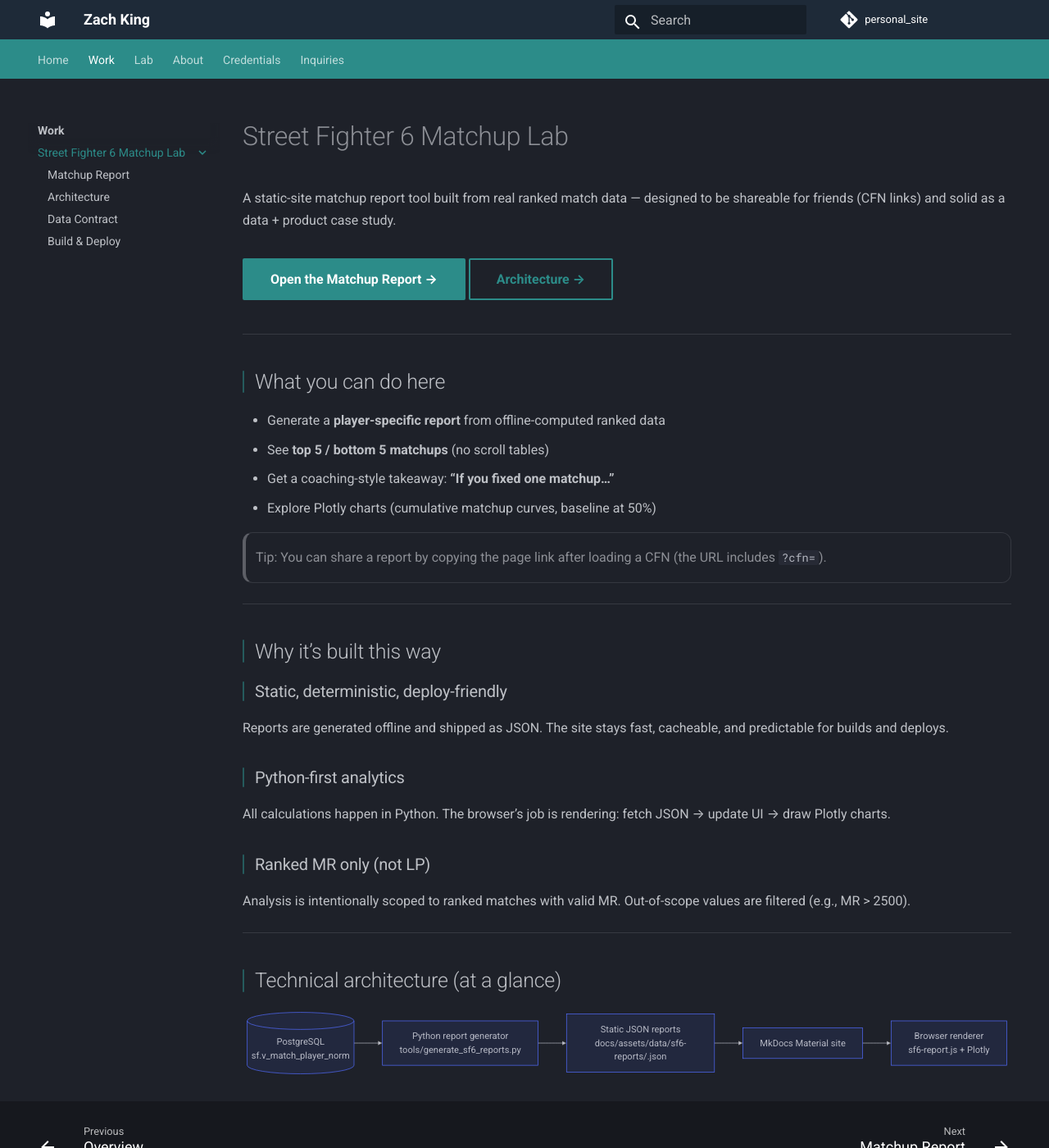
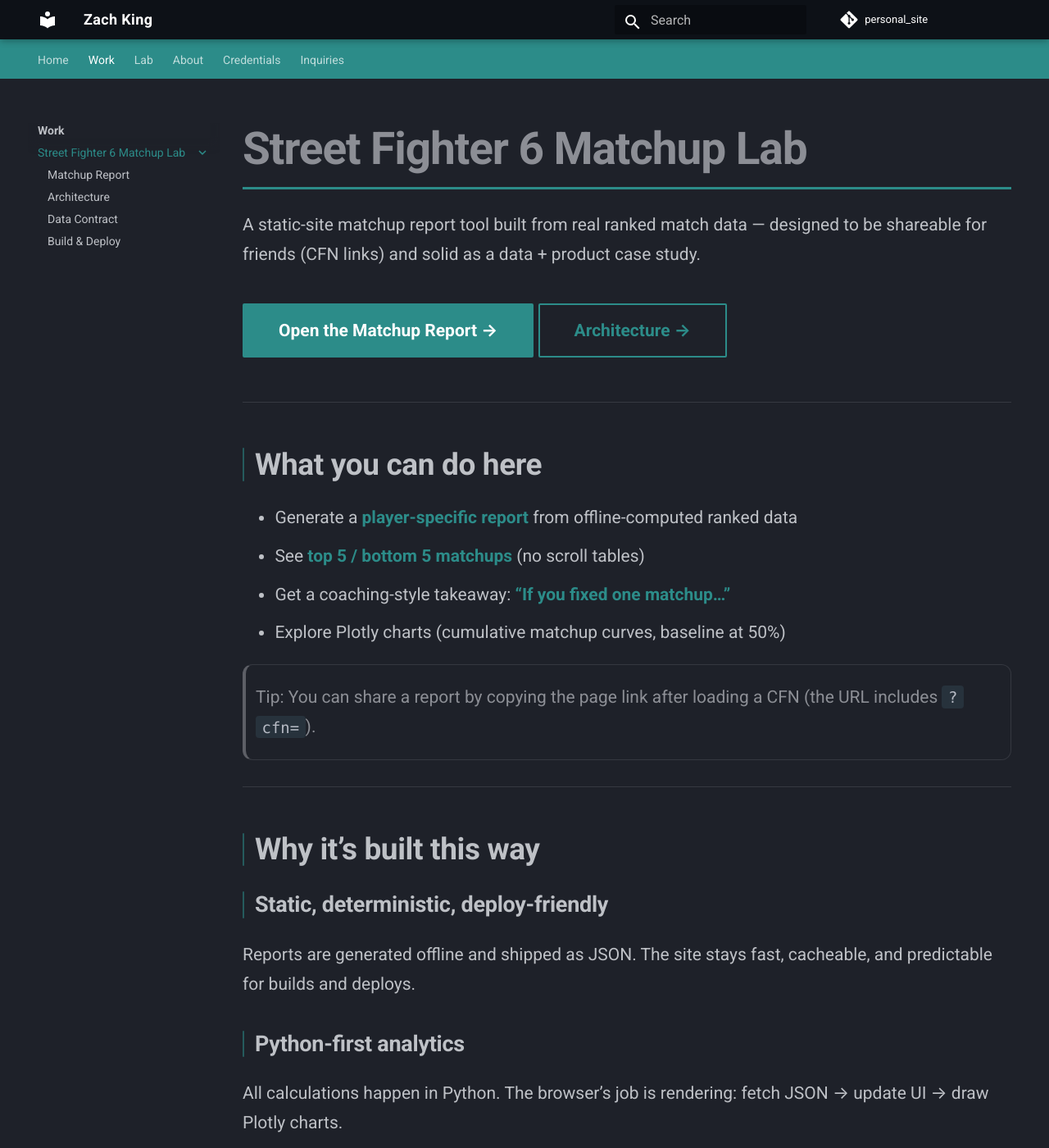
Before and after one commit to zach-king-analytics/personal_site, an MkDocs documentation site: the page built from docs/work/sf6/index.md, in a window 1280 px wide and 1400 px high. Shown: the whole window at 82% size. Built offline with MkDocs 1.6.1 and Material for MkDocs 9.7.7, drawn with Linux system fonts in a browser that asks for light colours; a script that is not in the unit is left out; comment, search, counter and statistics services are not loaded.

Commit message:
Global site theme: stronger typography, better hierarchy, enhanced CTAs

```diff
--- a/docs/stylesheets/extra.css
+++ b/docs/stylesheets/extra.css
@@ -1,13 +1,70 @@
-/* Global, non-home tweaks ONLY. Keep this minimal so non-home pages stay standard. */
+/* Global, non-home tweaks for professional data site */
 
 /* Brand color (header chips, links, etc.) */
 :root {
   --md-primary-fg-color: #2c8c89; /* deeper teal for authority */
+  --md-accent-fg-color: #2c8c89;
 }
 
-/* Optional: header bar tint (applies everywhere) */
+/* Global typography improvements */
+.md-typeset {
+  font-size: 1.05rem;
+  line-height: 1.72;
+}
+
+.md-typeset h1 {
+  font-weight: 700;
+  font-size: 2.75rem;
+  letter-spacing: -0.02em;
+  margin-bottom: 1.25rem;
+  border-bottom: 3px solid var(--md-primary-fg-color);
+  padding-bottom: 0.5rem;
+}
+
+.md-typeset h2 {
+  font-weight: 600;
+  font-size: 1.85rem;
+  margin-top: 2.5rem;
+  margin-bottom: 1rem;
+  letter-spacing: -0.01em;
+}
+
+.md-typeset h3 {
+  font-weight: 600;
+  font-size: 1.35rem;
+  margin-top: 1.75rem;
+  color: var(--md-default-fg-color);
+}
+
+/* Technical content gets monospace treatment */
+.md-typeset code {
+  font-family: 'Consolas', 'Monaco', 'Courier New', monospace;
+  font-size: 0.9em;
+  padding: 0.15em 0.4em;
+  background: color-mix(in srgb, var(--md-primary-fg-color) 8%, var(--md-code-bg-color));
+  border-radius: 4px;
+}
+
+.md-typeset pre code {
+  font-size: 0.85rem;
+  line-height: 1.5;
+}
+
+/* Stronger emphasis */
+.md-typeset strong {
+  font-weight: 600;
+  color: var(--md-primary-fg-color);
+}
+
+/* Header bar with stronger presence */
 .md-header {
-  background-color: #1e2a38 !important;
+  background-color: #0d1117 !important;
+  box-shadow: 0 2px 8px rgba(0,0,0,0.3);
+}
+
+.md-header__title {
+  font-weight: 600;
+  letter-spacing: 0.02em;
 }
 
 /* Do NOT put hero or background overrides here. */
@@ -369,23 +426,57 @@
 .work-grid {
   display: grid;
   grid-template-columns: 1fr;
-  gap: 1rem;
-  margin-top: 0.75rem;
+  gap: 1.5rem;
+  margin-top: 1.5rem;
 }
 
 .work-card {
-  border: 1px solid var(--md-default-fg-color--lightest);
-  border-radius: 0.75rem;
-  padding: 1rem;
+  border: 1px solid color-mix(in srgb, var(--md-primary-fg-color) 25%, transparent);
+  border-radius: 1rem;
+  padding: 1.75rem;
+  background: color-mix(in srgb, var(--md-primary-fg-color) 3%, var(--md-default-bg-color));
+  transition: all 0.2s ease;
+}
+
+.work-card:hover {
+  transform: translateY(-2px);
+  box-shadow: 0 12px 32px rgba(44, 140, 137, 0.15);
+  border-color: var(--md-primary-fg-color);
+}
+
+.work-card h2 {
+  margin-top: 0;
+  color: var(--md-primary-fg-color);
 }
 
 
 .sf6-cta-row,
 .sf6-links-row {
   display: flex;
-  gap: 0.6rem;
+  gap: 0.75rem;
   flex-wrap: wrap;
-  margin: 0.6rem 0 1rem;
+  margin: 1rem 0 1.5rem;
+}
+
+/* Enhance primary buttons */
+.md-button--primary {
+  font-weight: 600;
+  background-color: var(--md-primary-fg-color);
+  border: none;
+  padding: 0.6rem 1.5rem;
+  transition: all 0.2s ease;
+}
+
+.md-button--primary:hover {
+  background-color: color-mix(in srgb, var(--md-primary-fg-color) 85%, white);
+  transform: translateY(-1px);
+  box-shadow: 0 4px 12px rgba(44, 140, 137, 0.3);
+}
+
+.md-button {
+  font-weight: 500;
+  border-radius: 6px;
+  transition: all 0.2s ease;
 }
 
 /* ============================
@@ -432,15 +523,8 @@
 
 /* 4) Micro-motion (felt, not seen) */
 a,
-button,
-.md-button,
-.work-card {
-  transition: transform 0.15s ease, box-shadow 0.15s ease;
-}
-
-.work-card:hover {
-  transform: translateY(-1px);
-  box-shadow: 0 10px 28px rgba(0,0,0,0.18);
+button {
+  transition: all 0.15s ease;
 }
 
 #sf6-activity-chart .js-plotly-plot {
```
